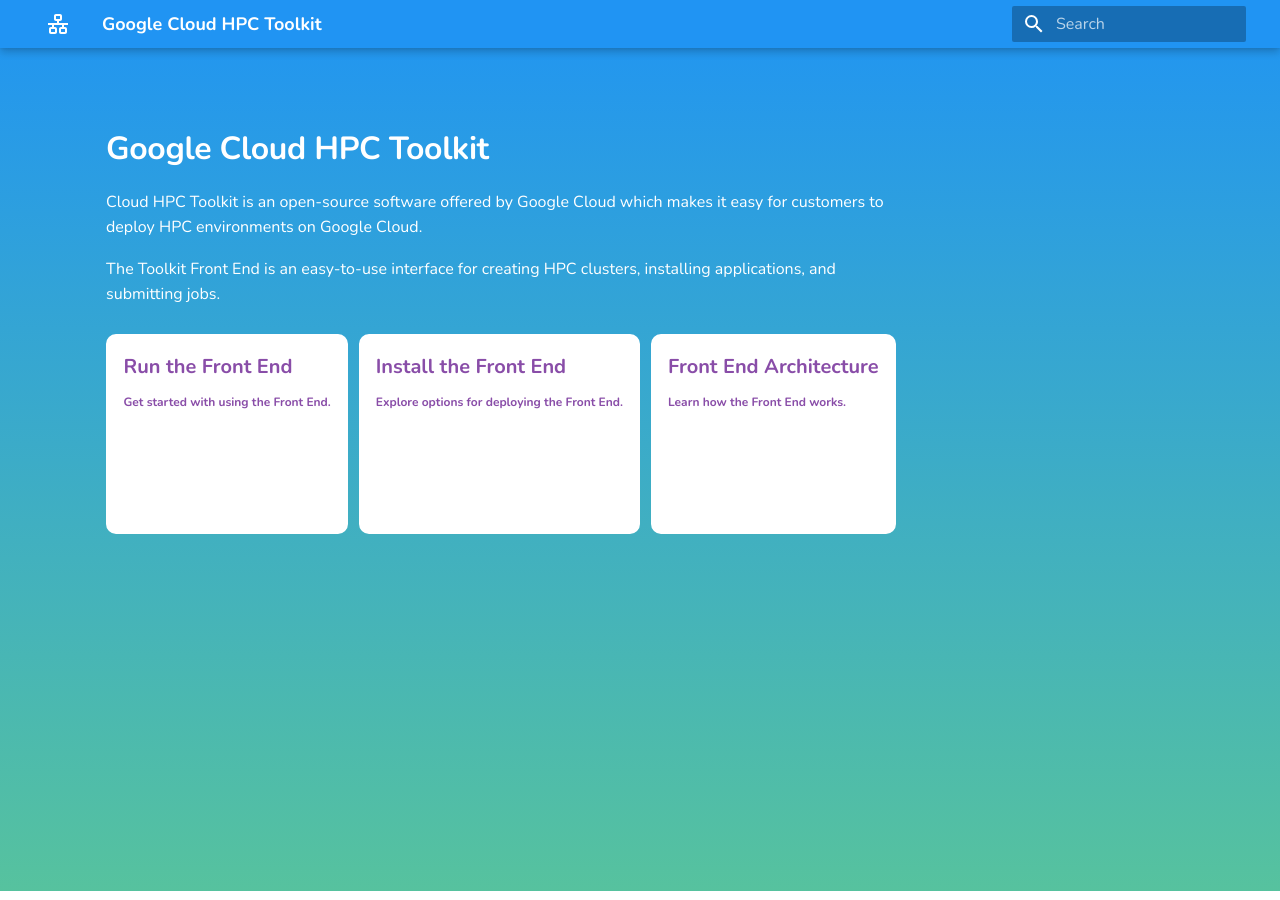
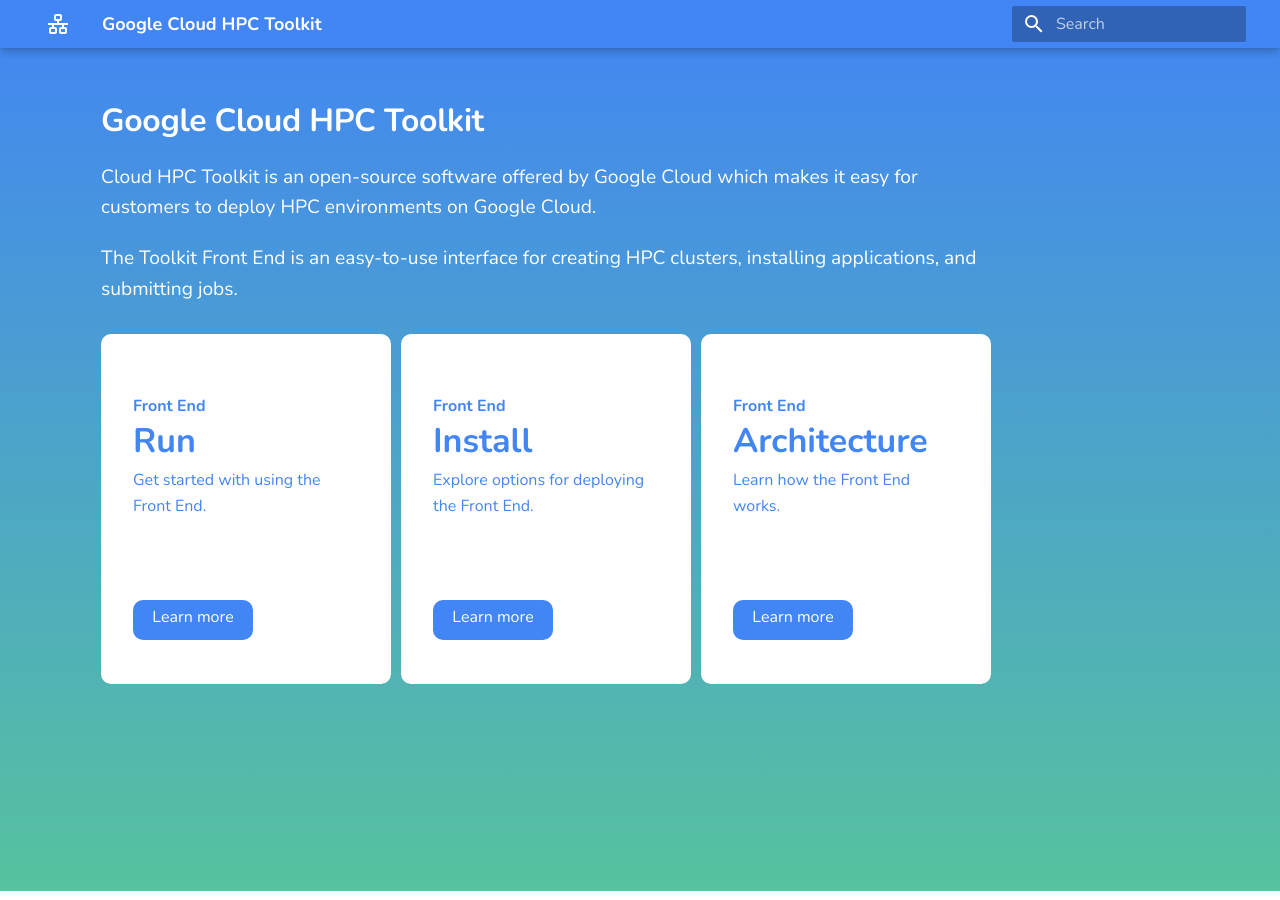
Before and after one commit to open-front-end/openfrontend, an MkDocs documentation site: the page built from docs/index.md, in a window 1280 px wide. Built offline with MkDocs 1.6.1 and Material for MkDocs 9.7.7, drawn with Linux system fonts in a browser that asks for light colours.

Commit message:
Further home page changes

```diff
--- a/docs/stylesheets/extra.css
+++ b/docs/stylesheets/extra.css
@@ -0,0 +1,3 @@
+:root {
+    --md-primary-fg-color:        #4285F4;
+  }
--- a/mkdocs.yml
+++ b/mkdocs.yml
@@ -4,7 +4,7 @@
   name: material
   custom_dir: theme/custom
   palette:
-    primary: blue
+    primary: custom
   font:
     text: Nunito
     code: Roboto Mono
@@ -26,9 +26,6 @@
 plugins:
   - search
 
-# repo_url: https://github.com/GoogleCloudPlatform/hpc-toolkit
-# repo_name: hpc-toolkit
-
 nav:
   - Home: index.md
   - Users:
--- a/theme/custom/home.html
+++ b/theme/custom/home.html
@@ -27,7 +27,7 @@
 
 
     .tx-hero {
-        margin: 128px 2.8rem;
+        margin: 5rem 2.8rem;
         color: var(--md-primary-bg-color);
         justify-content: center;
     }
@@ -38,66 +38,104 @@
         font-weight: 700
     }
 
+    .tx-hero p {
+        margin-bottom: 1rem;
+        color: currentColor;
+        font-size:larger;
+    }
+
     .tx-hero__content {
-        padding-bottom: 1rem;
-        margin: 0 auto;
+        margin: 0 0 0 0;
     }
 
     .tx-hero .md-button {
-        margin-top: .5rem;
+        flex: 1;
+        margin-top: 0.5rem;
         margin-right: .5rem;
-        color: var(--md-primary-bg-color);
-        padding: 0.75rem; /* Adjust the padding for the desired button height and width */
+        color: var(--md-primary-fg-color);
+        padding-top: 3rem;
         border-radius: 10px;
+        border-width: 0px;
         text-align: left;
         white-space: normal;
-        max-width: 290px;
-        height: 200px;
+        height: 350px;
         box-sizing: border-box;
     }
 
     .tx-hero .md-button--users {
         background-color: var(--md-primary-bg-color);
-        color: hsla(280deg, 37%, 48%, 1);
-        border-color: var(--md-primary-bg-color)
+        border-color: var(--md-primary-bg-color);
     }
 
     .tx-hero .md-button--admins {
         background-color: var(--md-primary-bg-color);
-        color: hsla(280deg, 37%, 48%, 1);
-        border-color: var(--md-primary-bg-color)
+        border-color: var(--md-primary-bg-color);
     }
 
     .tx-hero .md-button--developers {
         background-color: var(--md-primary-bg-color);
-        color: hsla(280deg, 37%, 48%, 1);
-        border-color: var(--md-primary-bg-color)
+        border-color: var(--md-primary-bg-color);
     }
 
     .tx-hero .md-button:focus,
     .tx-hero .md-button:hover {
-        background-color: var(--md-accent-fg-color);
+        background-color: var(--md-primary-fg-color);
+        border-color: var(--md-primary-bg-color);
         color: var(--md-default-bg-color);
-        border-color: var(--md-accent-fg-color)
+    }
+
+    .tx-hero .md-button:focus .rounded-box,
+    .tx-hero .md-button:hover .rounded-box {
+        background-color: var(--md-primary-bg-color);
+        border-color: var(--md-primary-bg-color);
+        color: var(--md-primary-fg-color);
+    }
+
+    .tx-hero .md-button-sub-title {
+        font-weight: bold;
+        margin-bottom: 0;
+        font-size: 0.8rem; /* Adjust the font size for titles */
+        display: block;
     }
 
     .tx-hero .md-button-title {
         font-weight: bold;
-        margin-bottom: 0.5rem;
-        font-size: 1.0rem; /* Adjust the font size for titles */
+        margin-top: -0.3rem;
+        margin-bottom: 0;
+        font-size: 1.7rem; /* Adjust the font size for titles */
         display: block;
     }
 
     .tx-hero .md-button-description {
-        font-size: 0.6rem;
+        font-size: medium;
+        font-weight: 400;
         margin-bottom: 0.5rem;
         display: block;
     }
 
-    .buttons {
+    .tx-hero .rounded-box {
+        border-radius: 10px; /* Adjust the value to change the roundness */
+        background-color: var(--md-primary-fg-color); /* Background color of the box */
+        color: var(--md-primary-bg-color); /* Background color of the box */
+        width: 120px; /* Width of the box */
+        height: 40px;
+        margin-top: 4rem;
+        display: flex; /* Use flexbox */
+        justify-content: center; /* Center horizontally */
+        align-items: center; /* Center vertically */
+    }
+
+    .tx-hero .rounded-box p {
+        padding: 0; /* Padding around the text */
+        font-weight: 400;
+        font-size: 0.8rem;
+    }
+
+    .tx-hero .buttons {
         display: flex;
-        justify-content: space-around; /* Adjust as needed */
+        justify-content: space-between; /* Adjust as needed */
         align-items: flex-start; /* Align the tops of buttons */
+        margin-top: 1rem;
     }
 
     @media screen and (max-width:30em) {
@@ -108,11 +146,9 @@
 
     @media screen and (min-width:60em) {
         .tx-hero__content {
-            max-width: 40rem;
-            margin-top: 3.5rem;
-            margin-bottom: 3.5rem;
-            margin-left: 1.0rem;
-            margin-right: 4.0rem;
+            max-width: 45rem;
+            margin-top: 1rem;
+            margin-left: 0.75rem;
             align-items: center;
         }
     }
@@ -134,16 +170,28 @@
                 applications, and submitting jobs.</p>
             <div class="buttons">
                 <a href="users/user_guide" class="md-button md-button--users">
-                    <span class="md-button-title">Run the Front End</span>
+                    <span class="md-button-sub-title">Front End</span>
+                    <span class="md-button-title">Run</span>
                     <span class="md-button-description">Get started with using the Front End.</span>
+                    <div class="rounded-box">
+                        <p>Learn more</p>
+                    </div>
                 </a>
                 <a href="admins/admin_guide" class="md-button md-button--admins">
-                    <span class="md-button-title">Install the Front End</span>
+                    <span class="md-button-sub-title">Front End</span>
+                    <span class="md-button-title">Install</span>
                     <span class="md-button-description">Explore options for deploying the Front End.</span>
+                    <div class="rounded-box">
+                        <p>Learn more</p>
+                    </div>
                 </a>
                 <a href="developers/developer_guide" class="md-button md-button--developers">
-                    <span class="md-button-title">Front End Architecture</span>
+                    <span class="md-button-sub-title">Front End</span>
+                    <span class="md-button-title">Architecture</span>
                     <span class="md-button-description">Learn how the Front End works.</span>
+                    <div class="rounded-box">
+                        <p>Learn more</p>
+                    </div>
                 </a>
             </div>
         </div>
```
